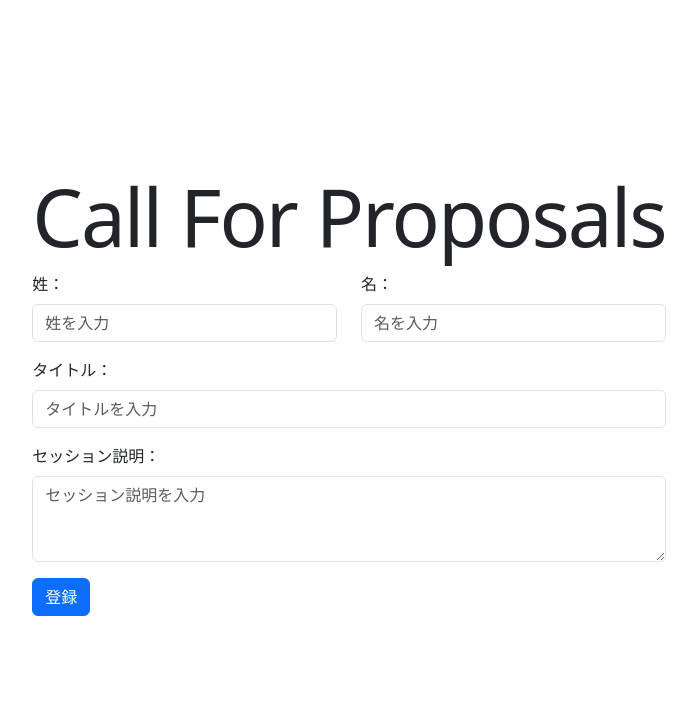
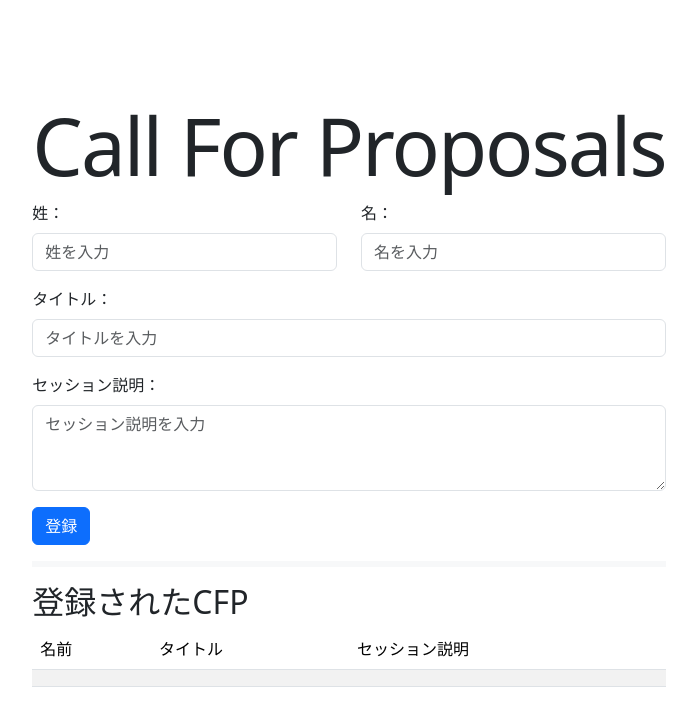
Before and after one commit to koguchi-e/reack-hooks-practice, a React (Vite) app: page / in a window 1280 px wide. Both pictures are taken after a click on the button "登録". Shown: the top 726 px of the page, without its empty margins (291-988 px from the left). Built offline with nearby package versions, Linux system fonts and the light colour scheme.

Commit message:
三項演算子で登録がない時はリストを表示させない

```diff
--- a/src/App.jsx
+++ b/src/App.jsx
@@ -1,4 +1,5 @@
 import { useState } from "react";
+import { useCharCount } from "./hooks/useCharCount";
 import "./App.css";
 import "bootstrap/dist/css/bootstrap.min.css";
 
@@ -8,6 +9,7 @@ function App() {
   const [title, setTitle] = useState("");
   const [abstract, setAbstract] = useState("");
   const [cfps, setCFPs] = useState([]);
+  const count = useCharCount(abstract);
 
   const addCFP = () => {
     setCFPs([
@@ -16,6 +18,8 @@ function App() {
         id: Date.now(),
         firstName: firstName,
         lastName: lastName,
+        title: title,
+        abstract: abstract,
       },
     ]);
     setFirstName("");
@@ -78,6 +82,7 @@ function App() {
           className="form-control"
           rows="3"
         ></textarea>
+
         <button
           type="submit"
           className="add-button btn btn-primary"
@@ -86,16 +91,36 @@ function App() {
           登録
         </button>
       </div>
-      <div className="table-secondary">
-        {cfps.map((cfp) => (
-          <p key={cfp.id}>
-            {cfp.firstName}
-            {cfp.lastName}
-            {cfp.title}
-            {cfp.abstract}
-          </p>
-        ))}
-      </div>
+
+      <hr className="border border-3"></hr>
+
+      {cfps.length === 0 ? (
+        <p>登録はありません。</p>
+      ) : (
+        <>
+          <h2>登録されたCFP</h2>
+          <table className="table table-striped">
+            <thead>
+              <tr>
+                <th scope="col">名前</th>
+                <th scope="col">タイトル</th>
+                <th scope="col">セッション説明</th>
+              </tr>
+            </thead>
+            <tbody>
+              {cfps.map((cfp) => (
+                <tr key={cfp.id}>
+                  <td>
+                    {cfp.firstName} {cfp.lastName}
+                  </td>
+                  <td>{cfp.title}</td>
+                  <td>{cfp.abstract}</td>
+                </tr>
+              ))}
+            </tbody>
+          </table>
+        </>
+      )}
     </>
   );
 }
--- /dev/null
+++ b/src/hooks/useCharCount.jsx
@@ -0,0 +1,3 @@
+export function useCharCount(text) {
+  return text.length;
+}
```
